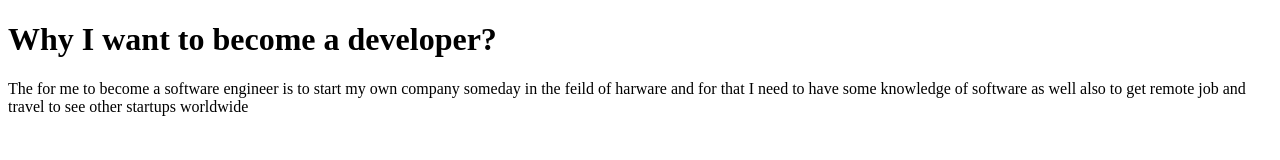
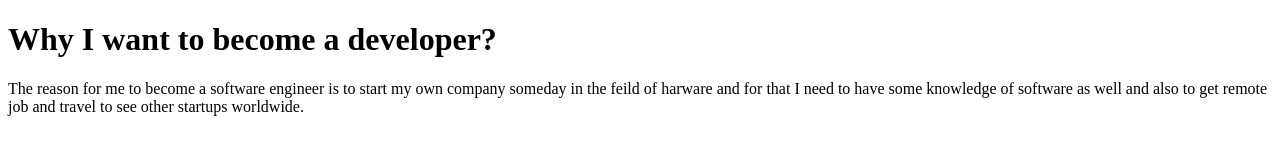
Before and after one commit to acciojob/why-software-RitikRunner, a website: page main.html in a window 1280 px wide. Drawn offline with Linux system fonts and the light colour scheme.

Commit message:
created a submission

```diff
--- a/main.html
+++ b/main.html
@@ -10,8 +10,8 @@
 <body>
 	<!-- the entire body must be written by student -->
 	<h1>Why I want to become a developer?</h1>
-	<p>The for me to become a software engineer is to start my own company someday in the feild of harware and for that I need to have some knowledge of software as well
-	also to get remote job and travel to see other startups worldwide</p>
+	<p>The reason for me to become a software engineer is to start my own company someday in the feild of harware and for that I need to have some knowledge of software as well
+	and also to get remote job and travel to see other startups worldwide.</p>
     <script type="text/javascript" src="./script.js">
 </script>
 
```
